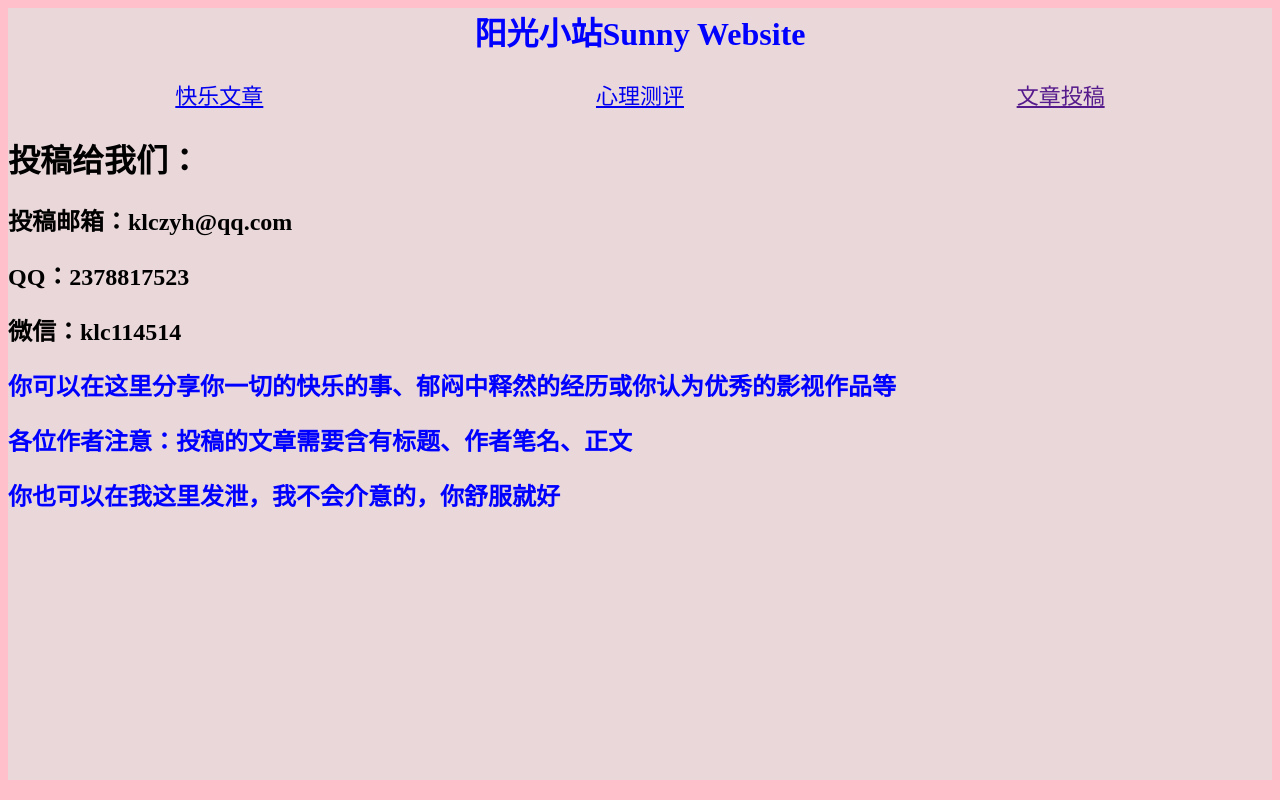
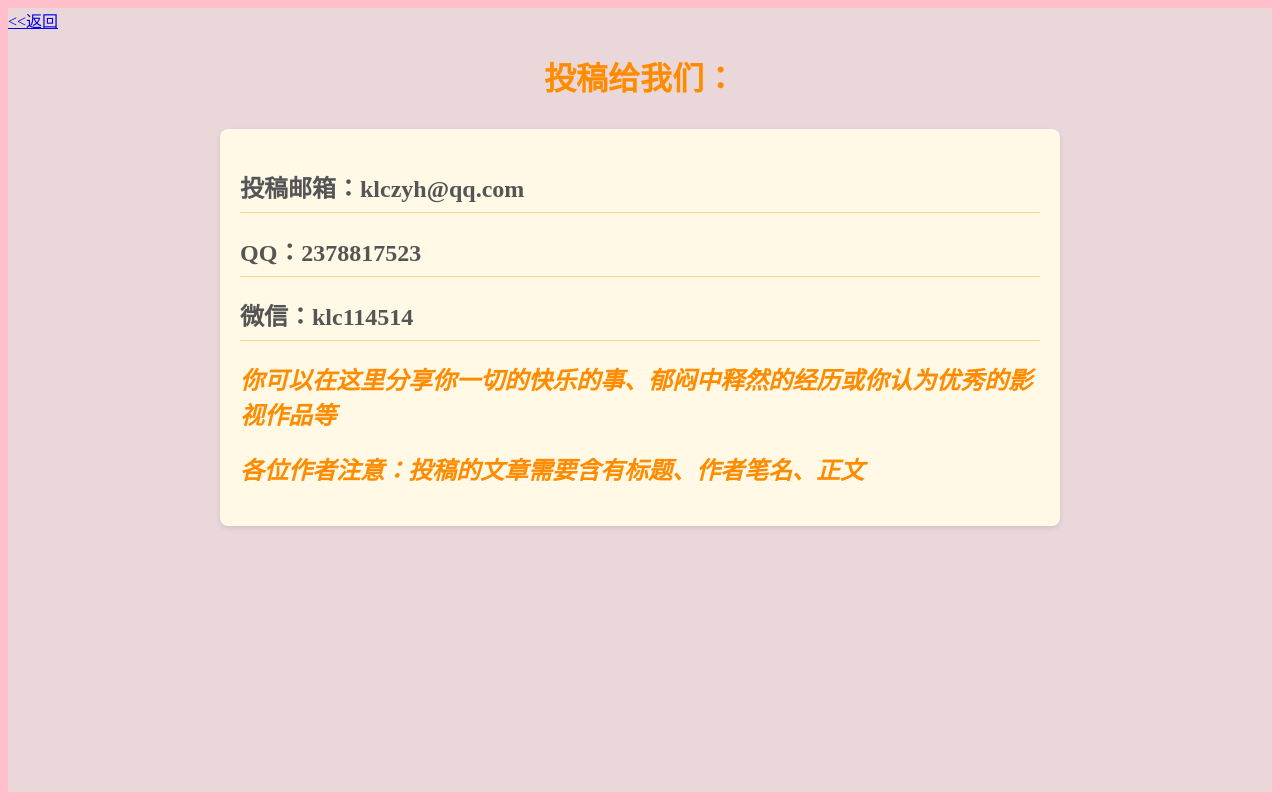
Before and after one commit to KongLingchong/konglingchong.github.io, a plain HTML site: page sun/atc.html in a window 1280 px wide. Drawn offline with Linux system fonts and the light colour scheme.

Commit message:
Update atc.html

```diff
--- a/sun/atc.html
+++ b/sun/atc.html
@@ -5,21 +5,15 @@
 </head>
 
 <body style="background-color: rgba(225,225,225,0.7);">
-<h1 style="color:blue;text-align: center;">阳光小站Sunny Website</h1>
-<table border='0' width='100%'>
-<tr style="font-size: 22px;text-align: center;">
-<td><a href='sun.html'>快乐文章</a></td>
-<td><a href='https://a.056h.cn/Index/yiyu_b_03.html?sid=MTMwXzE2NDA1NzU5OTU=&bd_vid=10390060769249863768'>心理测评</a></td>
-<td><a href=''>文章投稿</a></td>
-</tr>
-</table>
-<h1>投稿给我们：</h1>
-<h2>投稿邮箱：klczyh@qq.com</h2>
-<h2>QQ：2378817523</h2>
-<h2>微信：klc114514</h2>
-<h2 style='color:blue;'>你可以在这里分享你一切的快乐的事、郁闷中释然的经历或你认为优秀的影视作品等</h2>
-<h2 style='color:blue;'>各位作者注意：投稿的文章需要含有标题、作者笔名、正文</h2>
-<h2 style='color:blue;'>你也可以在我这里发泄，我不会介意的，你舒服就好</h2>
+<a href="sun.html"><<返回</a>
+<h1 style="color:#FF8C00; text-align: center; font-family: 'Microsoft YaHei', sans-serif; margin-bottom: 30px;">投稿给我们：</h1>
+<div style="background-color: #FFF9E6; padding: 20px; border-radius: 8px; max-width: 800px; margin: 0 auto; box-shadow: 0 2px 5px rgba(0,0,0,0.1);">
+<h2 style="color: #555; border-bottom: 1px solid #FFD699; padding-bottom: 8px;">投稿邮箱：klczyh@qq.com</h2>
+<h2 style="color: #555; border-bottom: 1px solid #FFD699; padding-bottom: 8px;">QQ：2378817523</h2>
+<h2 style="color: #555; border-bottom: 1px solid #FFD699; padding-bottom: 8px;">微信：klc114514</h2>
+<h2 style='color:#FF8C00; font-style: italic;'>你可以在这里分享你一切的快乐的事、郁闷中释然的经历或你认为优秀的影视作品等</h2>
+<h2 style='color:#FF8C00; font-style: italic;'>各位作者注意：投稿的文章需要含有标题、作者笔名、正文</h2>
+</div>
 </body>
 
 </html>
```
